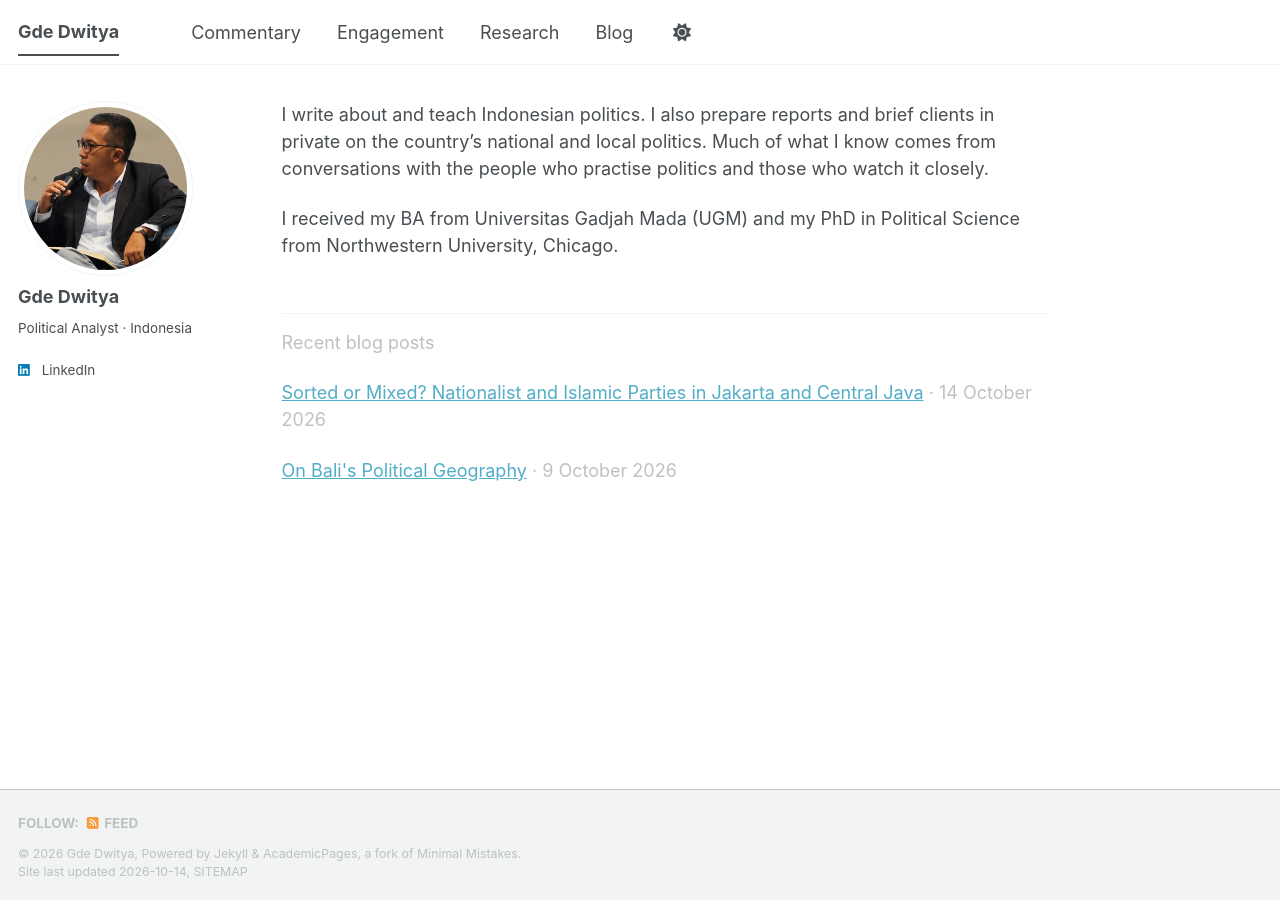
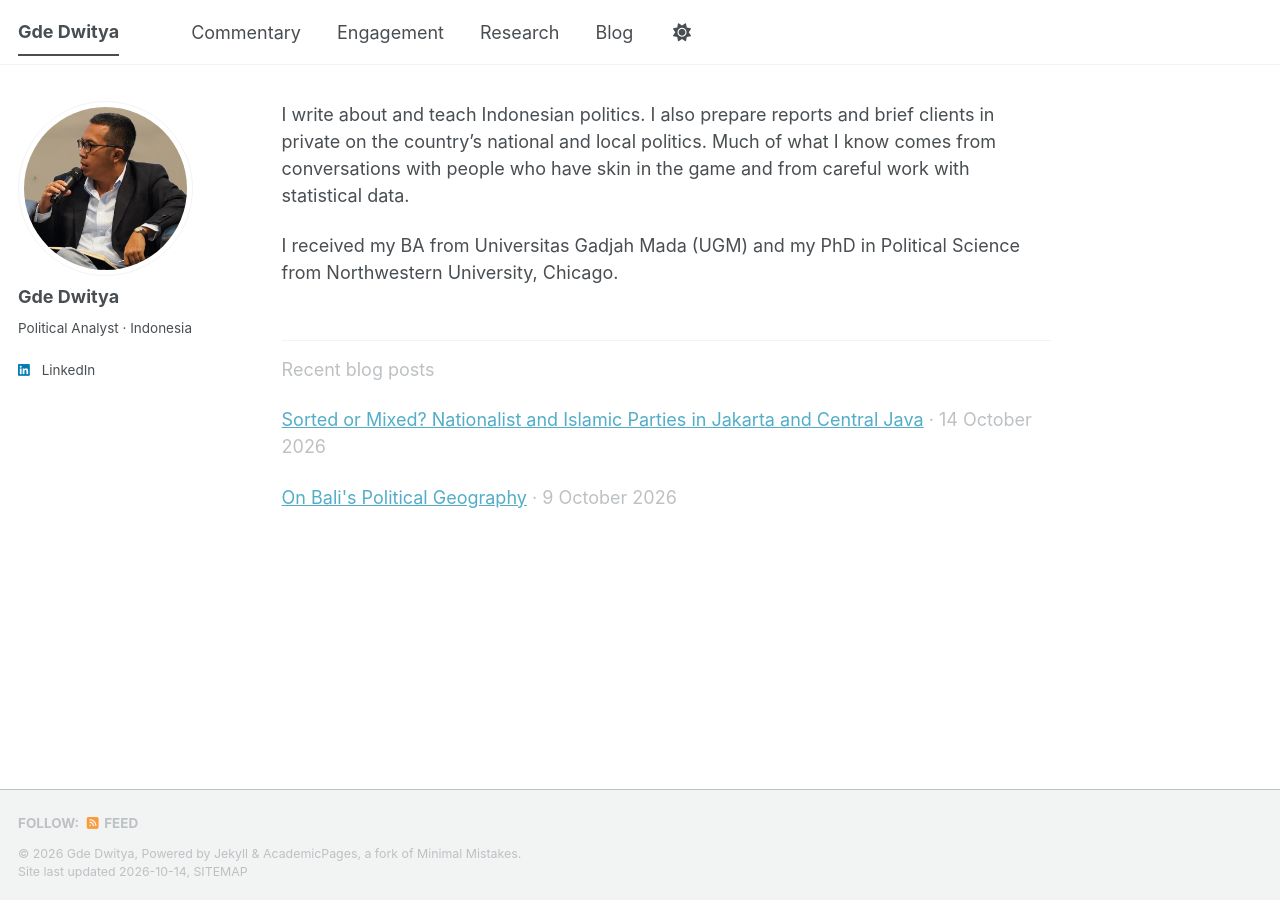
Before and after one commit to gddwty/gddwty.github.io, a Jekyll site: the page built from _pages/about.md, in a window 1280 px wide. Built offline with Jekyll 4.4.1, drawn with Linux system fonts in a browser that asks for light colours; a style sheet for code colours, icons or effects is not loaded.

Commit message:
update on bio, adding careful work with data

```diff
--- a/_pages/about.md
+++ b/_pages/about.md
@@ -8,7 +8,7 @@ redirect_from:
   - /about.html
 ---
 
-I write about and teach Indonesian politics. I also prepare reports and brief clients in private on the country's national and local politics. Much of what I know comes from conversations with the people who practise politics and those who watch it closely.
+I write about and teach Indonesian politics. I also prepare reports and brief clients in private on the country's national and local politics. Much of what I know comes from conversations with people who have skin in the game and from careful work with statistical data.
 
 I received my BA from Universitas Gadjah Mada (UGM) and my PhD in Political Science from Northwestern University, Chicago.
 
```
